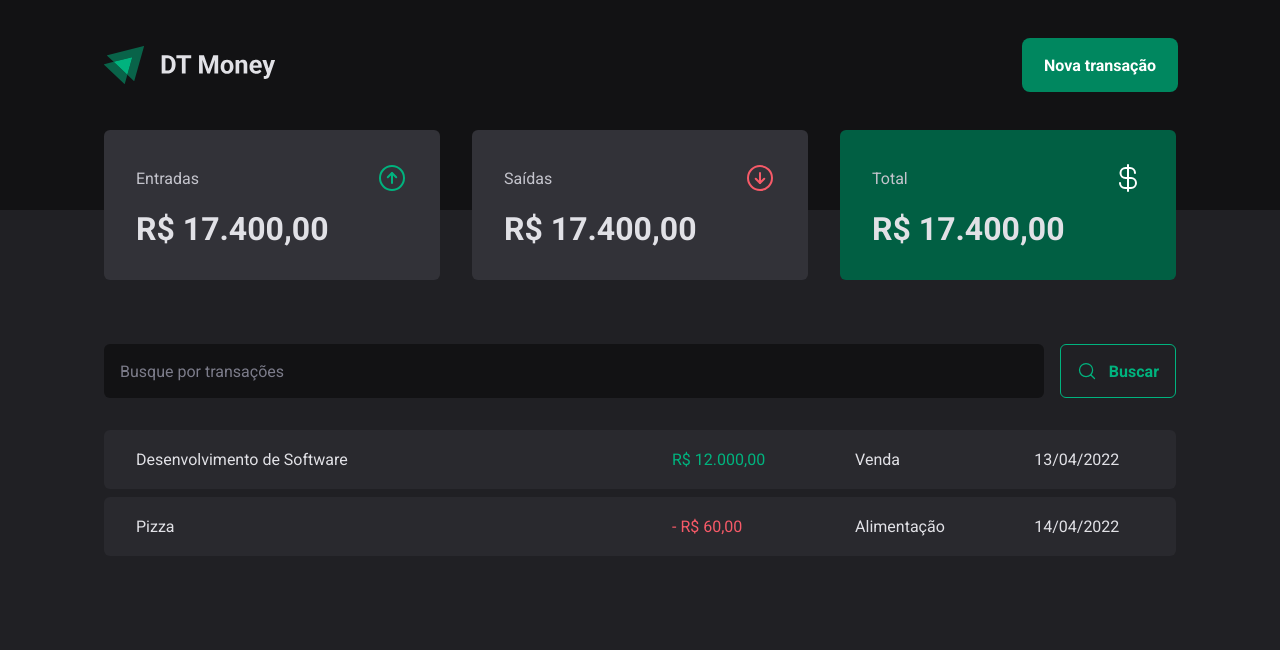
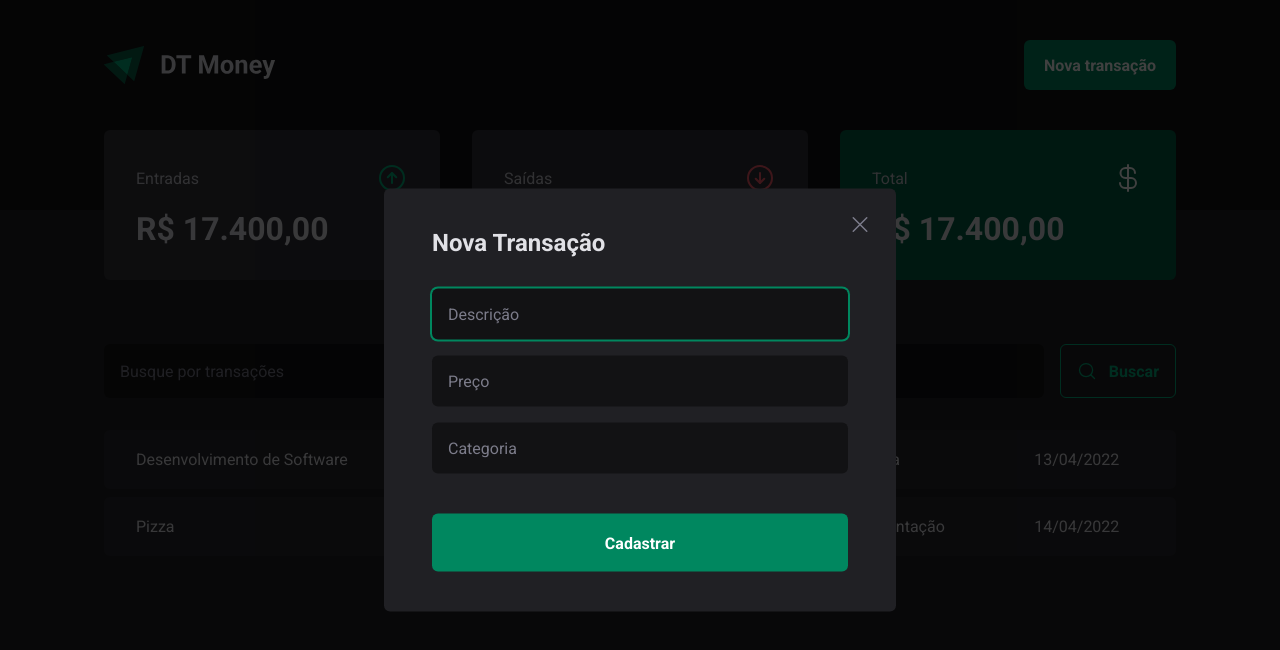
Before and after one commit to ViniciusPrataKloh/dt-money, a React (Vite) app: page / in a window 1280 px wide. Both pictures are taken after a click on the button "Nova transação". Shown: the top 650 px of the page. Built offline with nearby package versions, Linux system fonts and the light colour scheme.

Commit message:
NewTransactionModal component

```diff
--- a/package.json
+++ b/package.json
@@ -9,6 +9,7 @@
     "preview": "vite preview"
   },
   "dependencies": {
+    "@radix-ui/react-dialog": "^1.0.3",
     "phosphor-react": "^1.4.1",
     "react": "^18.2.0",
     "react-dom": "^18.2.0",
--- /dev/null
+++ b/src/components/Header/NewTransactionModal/index.tsx
@@ -0,0 +1,41 @@
+import * as Dialog from "@radix-ui/react-dialog";
+import { X } from "phosphor-react";
+import { CloseButton, Content, Overlay } from "./styles";
+
+export function NewTransactionModal() {
+    return (
+        <Dialog.Portal>
+            <Overlay />
+
+            <Content>
+                <Dialog.Title>Nova Transação</Dialog.Title>
+
+                <CloseButton>
+                    <X size={24} />
+                </CloseButton>
+
+                <form action="">
+                    <input type="text" placeholder="Descrição" id="description" required autoFocus />
+                    <input type="text" placeholder="Preço" id="price" required />
+                    <input type="text" placeholder="Categoria" id="category" required />
+
+                    {/* <div>
+                        <button>
+                            <ArrowCircleUp />
+                            <span>Entrada</span>
+                        </button>
+                        <button>
+                            <ArrowCircleDown />
+                            <span>Saída</span>
+                        </button>
+                    </div> */}
+
+                    <button type="submit">
+                        Cadastrar
+                    </button>
+                </form>
+
+            </Content>
+        </Dialog.Portal>
+    );
+}
--- /dev/null
+++ b/src/components/Header/NewTransactionModal/styles.ts
@@ -0,0 +1,69 @@
+import * as Dialog from "@radix-ui/react-dialog";
+import styled from "styled-components";
+
+export const Overlay = styled(Dialog.Overlay)`
+    position: fixed;
+    width: 100vw;
+    height: 100vh;
+    inset: 0;
+    background: rgba(0, 0, 0, 0.75) ;
+`;
+
+export const CloseButton = styled(Dialog.Close)`
+    position: absolute;
+    background: transparent;
+    border: 0;
+    top: 1.5rem;
+    right: 1.5rem;
+    cursor: pointer;
+    color: ${(props) => props.theme["gray-500"]};
+    line-height: 0;
+`;
+
+export const Content = styled(Dialog.Content)`
+    min-width: 32rem;
+    border-radius: 6px;
+    padding: 2.5rem 3rem;
+    background: ${(props) => props.theme["gray-800"]};
+
+    position: fixed;
+    top: 50%;
+    left: 50%;
+    transform: translate(-50%, -50%);
+
+    form{
+        display: flex;
+        flex-direction: column;
+        gap: 1rem;
+        margin-top: 2rem;
+
+        input{
+            padding: 1rem;
+            border: 0;
+            border-radius: 6px;
+            background: ${(props) => props.theme["gray-900"]};
+            color: ${(props) => props.theme["gray-300"]};
+
+            &::placeholder {
+                color: ${(props) => props.theme["gray-500"]};
+            }
+        }
+
+        button[type="submit"]{
+            height: 58px;
+            margin-top: 1.5rem;
+            padding: 0 1.5rem;
+            border: 0;
+            border-radius: 6px;
+            background: ${(props) => props.theme["green-500"]};
+            color: ${(props) => props.theme.white};
+            font-weight: bold;
+            cursor: pointer;
+
+            &:hover{
+                background: ${(props) => props.theme["green-700"]};
+                transition: background-color 0.2s;
+           }
+        }
+    }
+`;
--- a/src/components/Header/index.tsx
+++ b/src/components/Header/index.tsx
@@ -1,6 +1,8 @@
+import * as Dialog from "@radix-ui/react-dialog";
 import { HeaderContainer, HeaderContent, TransactionButton } from "./styles";
 
 import logo from "../../assets/Logo.svg";
+import { NewTransactionModal } from "./NewTransactionModal";
 
 export function Header() {
     return (
@@ -8,7 +10,15 @@
             <HeaderContent>
                 <img src={logo} alt="Logo do DT Money" />
 
-                <TransactionButton>Nova transação</TransactionButton>
+                <Dialog.Root>
+                    <Dialog.Trigger asChild>
+                        <TransactionButton>Nova transação</TransactionButton>
+                    </Dialog.Trigger>
+
+                    <NewTransactionModal />
+
+                </Dialog.Root>
+
             </HeaderContent>
         </HeaderContainer>
     )
```
Also changed, not shown: 1 other file (tests, documents, lock files or other folders).
